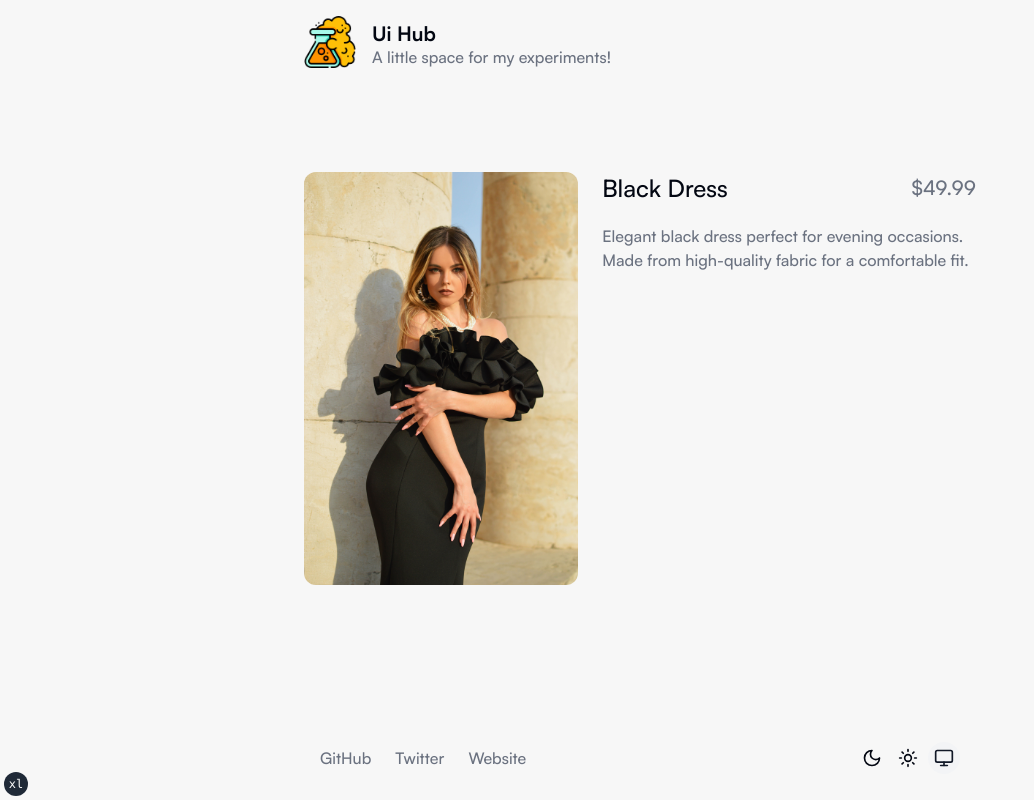
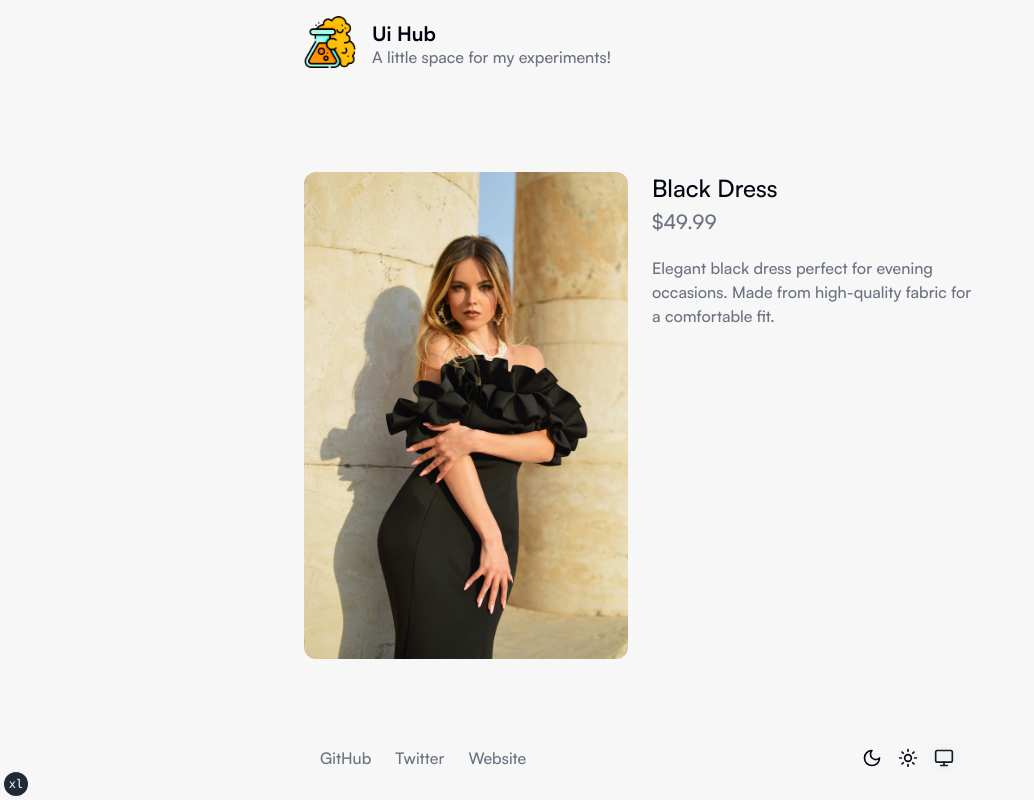
Before and after one commit to mickasmt/ui-hub, a Next.js app: page /product/1 in a window 1280 px wide. Shown: the whole page, without its empty margins (0-1034 px from the left). Built offline with nearby package versions, Linux system fonts and the light colour scheme.

Commit message:
feat: add carousel to product details

```diff
--- a/src/app/@modal/(.)product/[productId]/page.tsx
+++ b/src/app/@modal/(.)product/[productId]/page.tsx
@@ -1,5 +1,4 @@
-import ProductDisplay from "@/components/experiments/product-details/product-display";
-import { Modal } from "@/components/Modal";
+import { ProductModal } from "@/components/experiments/product-details/product-modal";
 import { products } from "@/lib/data";
 
 type Props = {
@@ -15,9 +14,5 @@ export default async function Photo({ params: { productId } }: Props) {
     return <div>Product not found</div>;
   }
 
-  return (
-    <Modal>
-      <ProductDisplay product={product} />
-    </Modal>
-  );
+  return <ProductModal product={product} />;
 }
--- a/src/components/experiments/product-details/index.tsx
+++ b/src/components/experiments/product-details/index.tsx
@@ -18,7 +18,7 @@ export function ProductDetails() {
 
 function CardList() {
   return (
-    <div className="grid grid-cols-2 sm:grid-cols-3 gap-5">
+    <div className="grid grid-cols-2 sm:grid-cols-3 gap-x-3 gap-y-6 sm:gap-5">
       {products.map((product) => (
         <Link
           href={`/product/${product.id}`}
--- /dev/null
+++ b/src/components/experiments/product-details/product-carousel.tsx
@@ -0,0 +1,105 @@
+"use client";
+
+import {
+  Carousel,
+  CarouselContent,
+  CarouselItem,
+  CarouselNext,
+  CarouselPrevious,
+  type CarouselApi,
+} from "@/components/ui/carousel";
+
+import React from "react";
+
+import Image from "next/image";
+
+import { cn } from "@/lib/utils";
+
+interface ProductCarouselProps {
+  images: string[];
+}
+
+export function ProductCarousel({ images }: ProductCarouselProps) {
+  const [api, setApi] = React.useState<CarouselApi>();
+  const [current, setCurrent] = React.useState(0);
+  const [scrollPrev, setScrollPrev] = React.useState<boolean>(false);
+  const [scrollNext, setScrollNext] = React.useState<boolean>(true);
+
+  React.useEffect(() => {
+    if (!api) {
+      return;
+    }
+
+    setCurrent(api.selectedScrollSnap() + 1);
+
+    api.on("select", () => {
+      setCurrent(api.selectedScrollSnap() + 1);
+    });
+
+    api.on("select", () => {
+      setScrollPrev(api.canScrollPrev());
+      setScrollNext(api.canScrollNext());
+    });
+  }, [api]);
+
+  return (
+    <div className="group relative rounded-xl overflow-hidden w-full">
+      <Carousel
+        setApi={setApi}
+        className="m-0"
+        opts={{
+          align: "center",
+          duration: 20,
+        }}
+      >
+        <CarouselContent className="m-0">
+          {images.map((item, index) => (
+            <CarouselItem key={index} className="p-0 first">
+              <Image
+                src={item}
+                alt="phone screen"
+                width={300}
+                height={800}
+                className="size-full object-center object-cover "
+                priority={index === 0 ? true : false}
+              />
+            </CarouselItem>
+          ))}
+        </CarouselContent>
+        <CarouselPrevious
+          variant="ghost"
+          className={cn(
+            "invisible group-hover:visible ml-14 rounded-full size-8 bg-foreground text-background z-50",
+            scrollPrev ? "" : "hidden"
+          )}
+        />
+        <CarouselNext
+          variant="ghost"
+          className={cn(
+            "invisible group-hover:visible mr-14 rounded-full size-8 bg-foreground text-background z-50",
+            scrollNext ? "" : "hidden"
+          )}
+        />
+      </Carousel>
+
+      <div className="absolute z-40 bottom-3 left-1/2 transform -translate-x-1/2 invisible group-hover:visible">
+        <div className="flex gap-3">
+          {images.map((_, index) => (
+            <button
+              key={index}
+              className="relative size-1.5 overflow-hidden rounded-full"
+            >
+              <div className="w-full h-full bg-muted/30 absolute"></div>
+              <div
+                className={cn(
+                  "h-full bg-background relative w-0 z-10",
+                  current === index + 1 ? "w-full" : ""
+                )}
+              />
+            </button>
+          ))}
+        </div>
+      </div>
+    </div>
+  );
+}
--- a/src/components/experiments/product-details/product-display.tsx
+++ b/src/components/experiments/product-details/product-display.tsx
@@ -1,5 +1,6 @@
 import Image from "next/image";
 import { products } from "@/lib/data";
+import { ProductCarousel } from "./product-carousel";
 
 type Props = {
   product: (typeof products)[0];
@@ -7,20 +8,13 @@ type Props = {
 
 export default function ProductDisplay({ product }: Props) {
   return (
-    <div className="grid grid-cols-1 gap-4 sm:grid-cols-7 sm:gap-6">
-      <div className="w-full sm:col-span-3 rounded-xl overflow-hidden bg-muted-foreground/15">
-        <Image
-          width="260"
-          height="300"
-          loading="eager"
-          className="w-full h-full object-cover sm:object-center"
-          src={product.thumbnail}
-          alt={product.title}
-        />
+    <div className="grid grid-cols-1 gap-4 sm:grid-cols-8 sm:gap-6">
+      <div className="w-full sm:col-span-4">
+        <ProductCarousel images={product.images} />
       </div>
 
-      <div className="flex flex-col sm:col-span-4 w-full items-start gap-5 font-medium text-balance ">
-        <div className="flex items-center justify-between w-full">
+      <div className="flex flex-col sm:col-span-4 w-full items-start gap-5 font-medium text-pretty ">
+        <div className="flex flex-col w-full gap-1">
           <h1 className="truncate text-2xl">{product.title}</h1>
           <p className="text-xl text-muted-foreground">${product.price}</p>
         </div>
--- a/src/components/experiments/product-details/product-modal.tsx
+++ b/src/components/experiments/product-details/product-modal.tsx
@@ -1,98 +1,53 @@
 "use client";
 
-import { Dispatch, SetStateAction } from "react";
-import { useRouter } from "next/router";
+import { useRouter } from "next/navigation";
 import { Drawer } from "vaul";
 
 import { Dialog, DialogContent } from "@/components/ui/dialog";
 import { useMediaQuery } from "@/hooks/use-media-query";
 import { cn } from "@/lib/utils";
+import { products } from "@/lib/data";
+import ProductDisplay from "./product-display";
 
-interface ModalProps {
-  children: React.ReactNode;
-  className?: string;
-  showModal?: boolean;
-  setShowModal?: Dispatch<SetStateAction<boolean>>;
-  onClose?: () => void;
-  desktopOnly?: boolean;
-  preventDefaultClose?: boolean;
+interface ProductModalProps {
+  product: (typeof products)[0];
 }
 
-export function Modal({
-  children,
-  className,
-  showModal,
-  setShowModal,
-  onClose,
-  desktopOnly,
-  preventDefaultClose,
-}: ModalProps) {
+export function ProductModal({ product }: ProductModalProps) {
   const router = useRouter();
 
-  const closeModal = ({ dragged }: { dragged?: boolean } = {}) => {
-    if (preventDefaultClose && !dragged) {
-      return;
-    }
-    // fire onClose event if provided
-    onClose && onClose();
-
-    // if setShowModal is defined, use it to close modal
-    if (setShowModal) {
-      setShowModal(false);
-    }
-    // else, this is intercepting route @modal
-    else {
+  const handleOpenChange = () => {
     router.back();
-    }
   };
   const { isMobile } = useMediaQuery();
 
-  if (isMobile && !desktopOnly) {
+  if (isMobile) {
     return (
-      <Drawer.Root
-        open={setShowModal ? showModal : true}
-        onOpenChange={(open) => {
-          if (!open) {
-            closeModal({ dragged: true });
-          }
-        }}
-      >
+      <Drawer.Root open={true}>
         <Drawer.Overlay className="fixed inset-0 z-40 bg-background/80 backdrop-blur-sm" />
         <Drawer.Portal>
           <Drawer.Content
             className={cn(
-              "fixed inset-x-0 bottom-0 z-50 mt-24 overflow-hidden rounded-t-[10px] border bg-background",
-              className,
+              "fixed inset-x-0 bottom-0 z-50 mt-24 overflow-hidden rounded-t-[10px] border bg-background"
             )}
           >
             <div className="sticky top-0 z-20 flex w-full items-center justify-center bg-inherit">
               <div className="my-3 h-1.5 w-16 rounded-full bg-muted-foreground/20" />
             </div>
-            {children}
+            details
           </Drawer.Content>
           <Drawer.Overlay />
         </Drawer.Portal>
       </Drawer.Root>
     );
   }
+
   return (
-    <Dialog
-      open={setShowModal ? showModal : true}
-      onOpenChange={(open) => {
-        if (!open) {
-          closeModal();
-        }
-      }}
-    >
+    <Dialog defaultOpen={true} open={true} onOpenChange={handleOpenChange}>
       <DialogContent
-        onOpenAutoFocus={(e) => e.preventDefault()}
-        onCloseAutoFocus={(e) => e.preventDefault()}
-        className={cn(
-          "overflow-hidden p-0 md:max-w-md md:rounded-2xl md:border",
-          className,
-        )}
+        className={cn("overflow-hidden p-3 max-w-2xl md:rounded-xl md:border")}
       >
-        {children}
+        <ProductDisplay product={product} />
       </DialogContent>
     </Dialog>
   );
--- a/src/components/ui/dialog.tsx
+++ b/src/components/ui/dialog.tsx
@@ -1,18 +1,18 @@
-"use client"
+"use client";
 
-import * as React from "react"
-import * as DialogPrimitive from "@radix-ui/react-dialog"
-import { X } from "lucide-react"
+import * as React from "react";
+import * as DialogPrimitive from "@radix-ui/react-dialog";
+import { X } from "lucide-react";
 
-import { cn } from "@/lib/utils"
+import { cn } from "@/lib/utils";
 
-const Dialog = DialogPrimitive.Root
+const Dialog = DialogPrimitive.Root;
 
-const DialogTrigger = DialogPrimitive.Trigger
+const DialogTrigger = DialogPrimitive.Trigger;
 
-const DialogPortal = DialogPrimitive.Portal
+const DialogPortal = DialogPrimitive.Portal;
 
-const DialogClose = DialogPrimitive.Close
+const DialogClose = DialogPrimitive.Close;
 
 const DialogOverlay = React.forwardRef<
   React.ElementRef<typeof DialogPrimitive.Overlay>,
@@ -21,13 +21,13 @@ const DialogOverlay = React.forwardRef<
   <DialogPrimitive.Overlay
     ref={ref}
     className={cn(
-      "fixed inset-0 z-50 bg-black/80  data-[state=open]:animate-in data-[state=closed]:animate-out data-[state=closed]:fade-out-0 data-[state=open]:fade-in-0",
+      "fixed inset-0 z-50 bg-black/50  data-[state=open]:animate-in data-[state=closed]:animate-out data-[state=closed]:fade-out-0 data-[state=open]:fade-in-0",
       className
     )}
     {...props}
   />
-))
-DialogOverlay.displayName = DialogPrimitive.Overlay.displayName
+));
+DialogOverlay.displayName = DialogPrimitive.Overlay.displayName;
 
 const DialogContent = React.forwardRef<
   React.ElementRef<typeof DialogPrimitive.Content>,
@@ -50,8 +50,8 @@ const DialogContent = React.forwardRef<
       </DialogPrimitive.Close>
     </DialogPrimitive.Content>
   </DialogPortal>
-))
-DialogContent.displayName = DialogPrimitive.Content.displayName
+));
+DialogContent.displayName = DialogPrimitive.Content.displayName;
 
 const DialogHeader = ({
   className,
@@ -64,8 +64,8 @@ const DialogHeader = ({
     )}
     {...props}
   />
-)
-DialogHeader.displayName = "DialogHeader"
+);
+DialogHeader.displayName = "DialogHeader";
 
 const DialogFooter = ({
   className,
@@ -78,8 +78,8 @@ const DialogFooter = ({
     )}
     {...props}
   />
-)
-DialogFooter.displayName = "DialogFooter"
+);
+DialogFooter.displayName = "DialogFooter";
 
 const DialogTitle = React.forwardRef<
   React.ElementRef<typeof DialogPrimitive.Title>,
@@ -93,8 +93,8 @@ const DialogTitle = React.forwardRef<
     )}
     {...props}
   />
-))
-DialogTitle.displayName = DialogPrimitive.Title.displayName
+));
+DialogTitle.displayName = DialogPrimitive.Title.displayName;
 
 const DialogDescription = React.forwardRef<
   React.ElementRef<typeof DialogPrimitive.Description>,
@@ -105,8 +105,8 @@ const DialogDescription = React.forwardRef<
     className={cn("text-sm text-muted-foreground", className)}
     {...props}
   />
-))
-DialogDescription.displayName = DialogPrimitive.Description.displayName
+));
+DialogDescription.displayName = DialogPrimitive.Description.displayName;
 
 export {
   Dialog,
@@ -119,4 +119,4 @@ export {
   DialogFooter,
   DialogTitle,
   DialogDescription,
-}
+};
```
